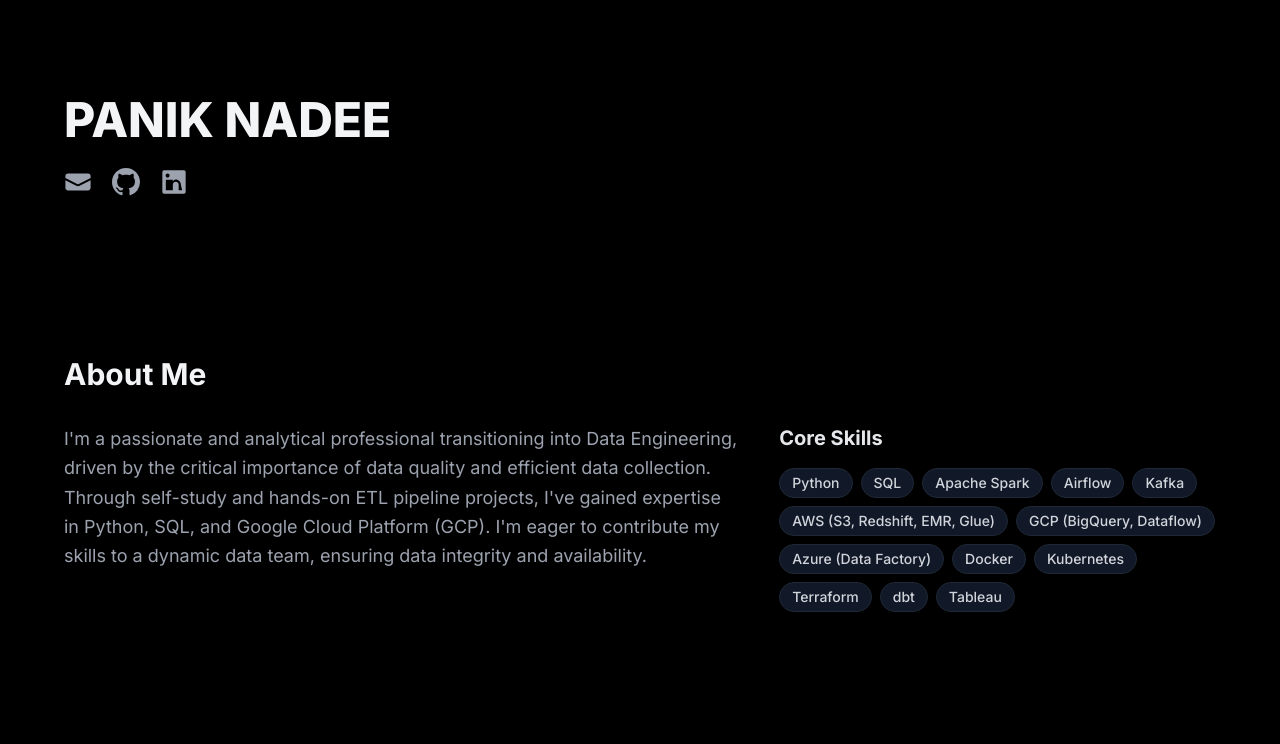
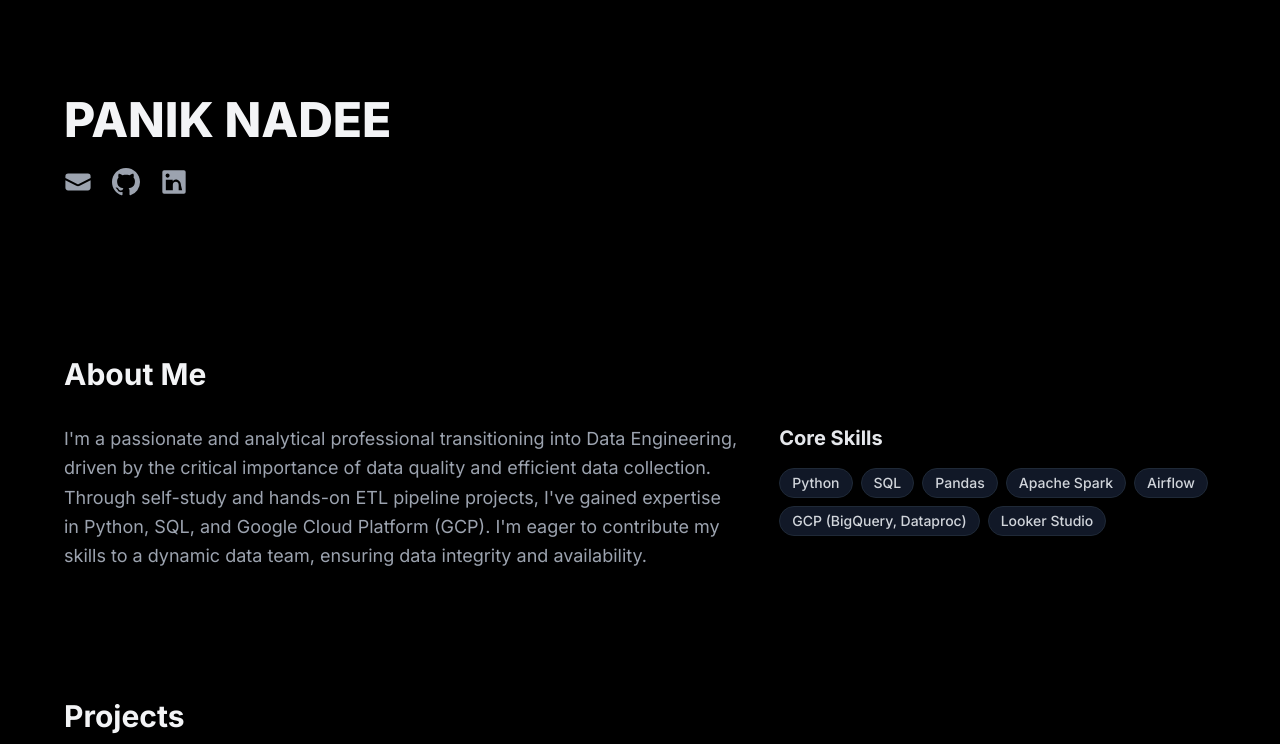
Before and after one commit to PaNiKKY/portfolio, a React (Vite) app: page / in a window 1280 px wide. Shown: the top 744 px of the page. Built offline with nearby package versions, Linux system fonts and the light colour scheme.

Commit message:
edit skills

```diff
--- a/constants.tsx
+++ b/constants.tsx
@@ -15,15 +15,14 @@ export const PERSONAL_INFO = {
     // title: "Data Engineer",
     shortBio: "",
     email: "panik.nadee@gmail.com",
-    linkedin: "www.linkedin.com/in/panik-nadee-514a75251",
+    linkedin: "https://www.linkedin.com/in/panik-nadee-514a75251/",
     github: "https://github.com/PaNiKKY",
     about: "I'm a passionate and analytical professional transitioning into Data Engineering, driven by the critical importance of data quality and efficient data collection. Through self-study and hands-on ETL pipeline projects, I've gained expertise in Python, SQL, and Google Cloud Platform (GCP). I'm eager to contribute my skills to a dynamic data team, ensuring data integrity and availability."
 };
 
 export const SKILLS: string[] = [
-    "Python", "SQL", "Apache Spark", "Airflow", "Kafka",
-    "AWS (S3, Redshift, EMR, Glue)", "GCP (BigQuery, Dataflow)", "Azure (Data Factory)",
-    "Docker", "Kubernetes", "Terraform", "dbt", "Tableau"
+    "Python", "SQL","Pandas", "Apache Spark", "Airflow",
+    "GCP (BigQuery, Dataproc)","Looker Studio"
 ];
 
 export const PROJECTS: Project[] = [
```
